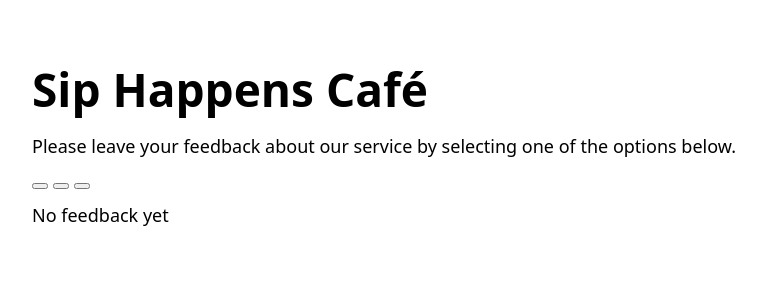
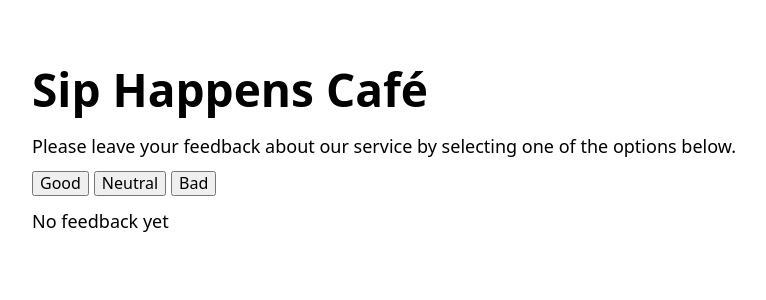
Before and after one commit to Feniuk/goit-typescript-hw-02, a React (Vite) app: page / in a window 1280 px wide. Shown: the top 300 px of the page, without its empty margins (0-766 px from the left). Built offline with nearby package versions, Linux system fonts and the light colour scheme.

Commit message:
first big letter added

```diff
--- a/src/components/Options/Options.jsx
+++ b/src/components/Options/Options.jsx
@@ -13,7 +13,9 @@ const Options = ({
           <button
             className={css.optionsBtn}
             onClick={() => updateFeedback(option)}
-          ></button>
+          >
+            {option.charAt(0).toUpperCase() + option.slice(1)}
+          </button>
         </li>
       ))}
       {totalFeedback > 0 && (
```
